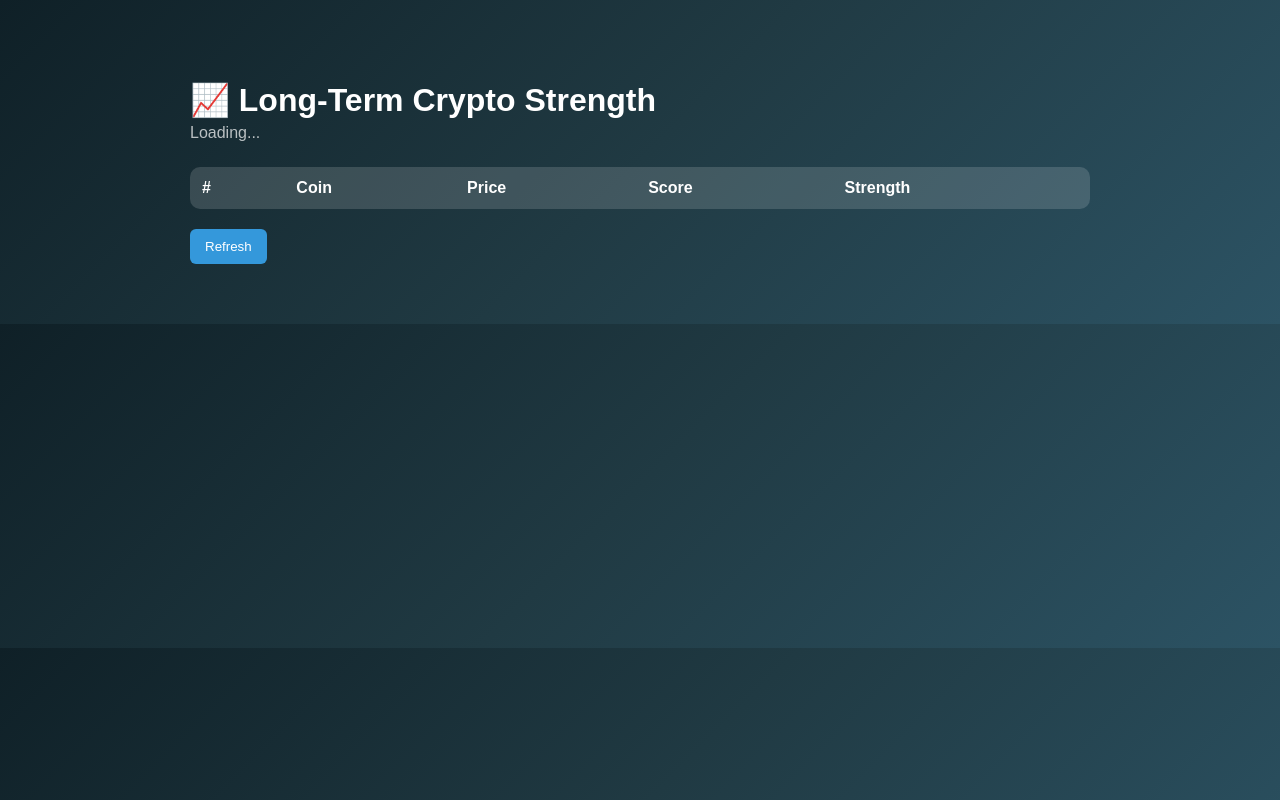
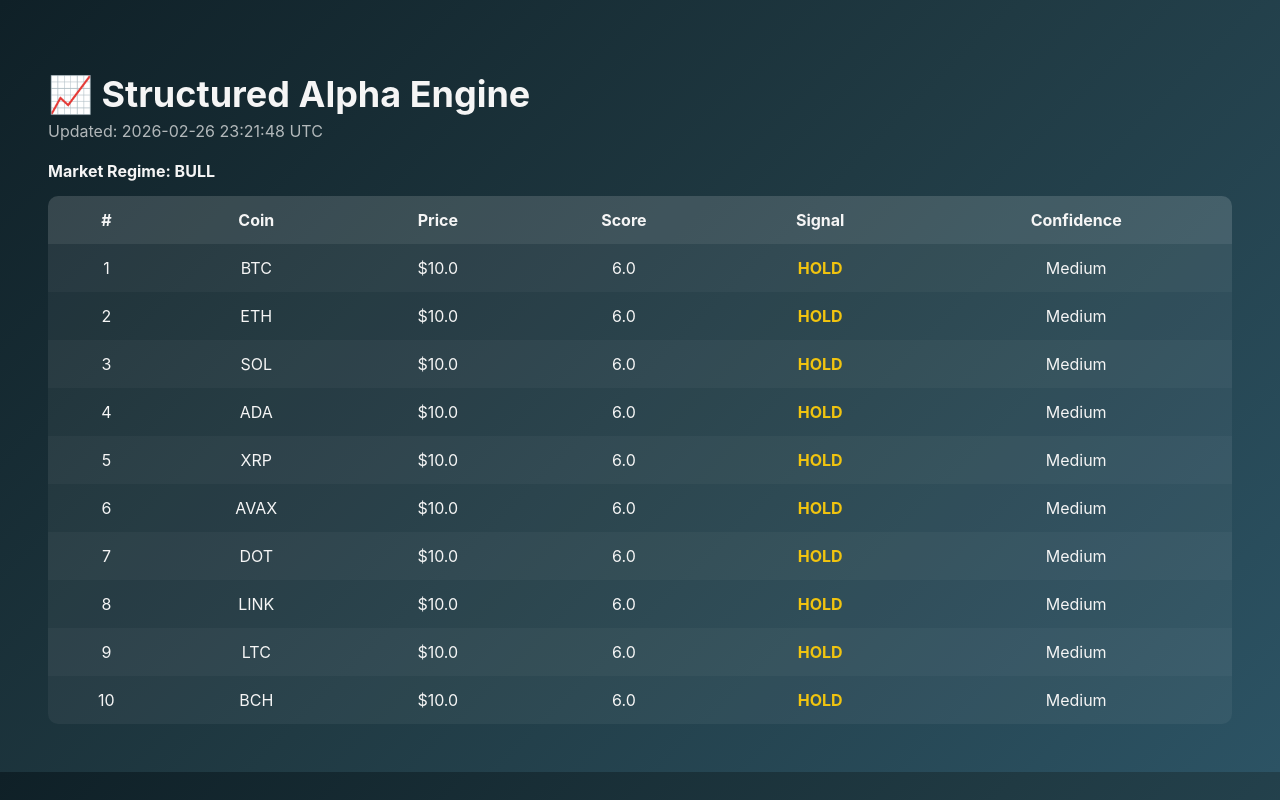
Before and after one commit to hillcolton1976/structured-alpha-engine, a Flask app: page / in a window 1280 px wide. Run offline with Flask 3, Linux system fonts and the light colour scheme; a database or web service that is not in the repository returns one stand-in record (values such as "Sample title"); data that the repository does not hold is empty.

Commit message:
Update index.html

```diff
--- a/templates/index.html
+++ b/templates/index.html
@@ -1,31 +1,25 @@
 <!DOCTYPE html>
 <html>
 <head>
-    <title>Long-Term Crypto Strength</title>
-    <meta name="viewport" content="width=device-width, initial-scale=1.0">
-
+<meta charset="UTF-8">
+<meta http-equiv="refresh" content="30">
+<title>Structured Alpha Engine</title>
 <style>
 body {
-            margin: 0;
-            font-family: Arial, sans-serif;
+    font-family: -apple-system, BlinkMacSystemFont, sans-serif;
     background: linear-gradient(135deg, #0f2027, #203a43, #2c5364);
-            color: white;
-        }
-
-        .container {
-            max-width: 900px;
-            margin: 40px auto;
-            padding: 20px;
+    color: #f5f5f5;
+    padding: 40px;
 }
 
 h1 {
-            font-size: 32px;
+    font-size: 36px;
     margin-bottom: 5px;
 }
 
-        .updated {
+.sub {
     opacity: 0.7;
-            margin-bottom: 25px;
+    margin-bottom: 20px;
 }
 
 table {
@@ -36,93 +30,59 @@
     overflow: hidden;
 }
 
+th, td {
+    padding: 14px;
+    text-align: center;
+}
+
 th {
     background: rgba(255,255,255,0.1);
-            padding: 12px;
-            text-align: left;
-        }
-
-        td {
-            padding: 12px;
 }
 
 tr:nth-child(even) {
     background: rgba(255,255,255,0.03);
 }
 
-        .strong { color: #2ecc71; font-weight: bold; }
-        .accumulation { color: #f1c40f; font-weight: bold; }
-        .neutral { color: #bdc3c7; }
-        .weak { color: #e74c3c; font-weight: bold; }
+.buy { color: #2ecc71; font-weight: bold; }
+.sell { color: #e74c3c; font-weight: bold; }
+.hold { color: #f1c40f; font-weight: bold; }
 
-        .refresh {
-            margin-top: 20px;
-            padding: 10px 15px;
-            background: #3498db;
-            border: none;
-            border-radius: 6px;
-            color: white;
-            cursor: pointer;
-        }
-
-        .refresh:hover {
-            opacity: 0.9;
+.regime {
+    margin-bottom: 15px;
+    font-weight: bold;
 }
 </style>
 </head>
 <body>
 
-<div class="container">
-    <h1>📈 Long-Term Crypto Strength</h1>
-    <div class="updated" id="updated">Loading...</div>
+<h1>📈 Structured Alpha Engine</h1>
+<div class="sub">Updated: {{ updated }}</div>
+<div class="regime">Market Regime: {{ regime }}</div>
 
 <table>
-        <thead>
 <tr>
 <th>#</th>
 <th>Coin</th>
 <th>Price</th>
 <th>Score</th>
-                <th>Strength</th>
+<th>Signal</th>
+<th>Confidence</th>
 </tr>
-        </thead>
-        <tbody id="table-body"></tbody>
+
+{% for row in results %}
+<tr>
+<td>{{ loop.index }}</td>
+<td>{{ row.coin }}</td>
+<td>${{ row.price }}</td>
+<td>{{ row.score }}</td>
+<td class="{% if row.signal == 'BUY' %}buy{% elif row.signal == 'SELL' %}sell{% else %}hold{% endif %}">
+    {{ row.signal }}
+</td>
+<td>{{ row.confidence }}</td>
+</tr>
+{% endfor %}
+
 </table>
-
-    <button class="refresh" onclick="loadData()">Refresh</button>
-</div>
-
-<script>
-async function loadData() {
-    const response = await fetch("/data");
-    const data = await response.json();
-
-    document.getElementById("updated").innerText =
-        "Updated: " + data.updated;
-
-    const table = document.getElementById("table-body");
-    table.innerHTML = "";
-
-    data.coins.forEach((coin, index) => {
-        const row = document.createElement("tr");
-
-        let strengthClass = coin.strength.toLowerCase();
-
-        row.innerHTML = `
-            <td>${index + 1}</td>
-            <td>${coin.coin}</td>
-            <td>$${coin.price}</td>
-            <td>${coin.score}</td>
-            <td class="${strengthClass}">${coin.strength}</td>
-        `;
-
-        table.appendChild(row);
-    });
-}
-
-loadData();
-setInterval(loadData, 60000);
-</script>
 
 </body>
 </html>
```
Lines whose indentation alone changed are shown as unchanged.
